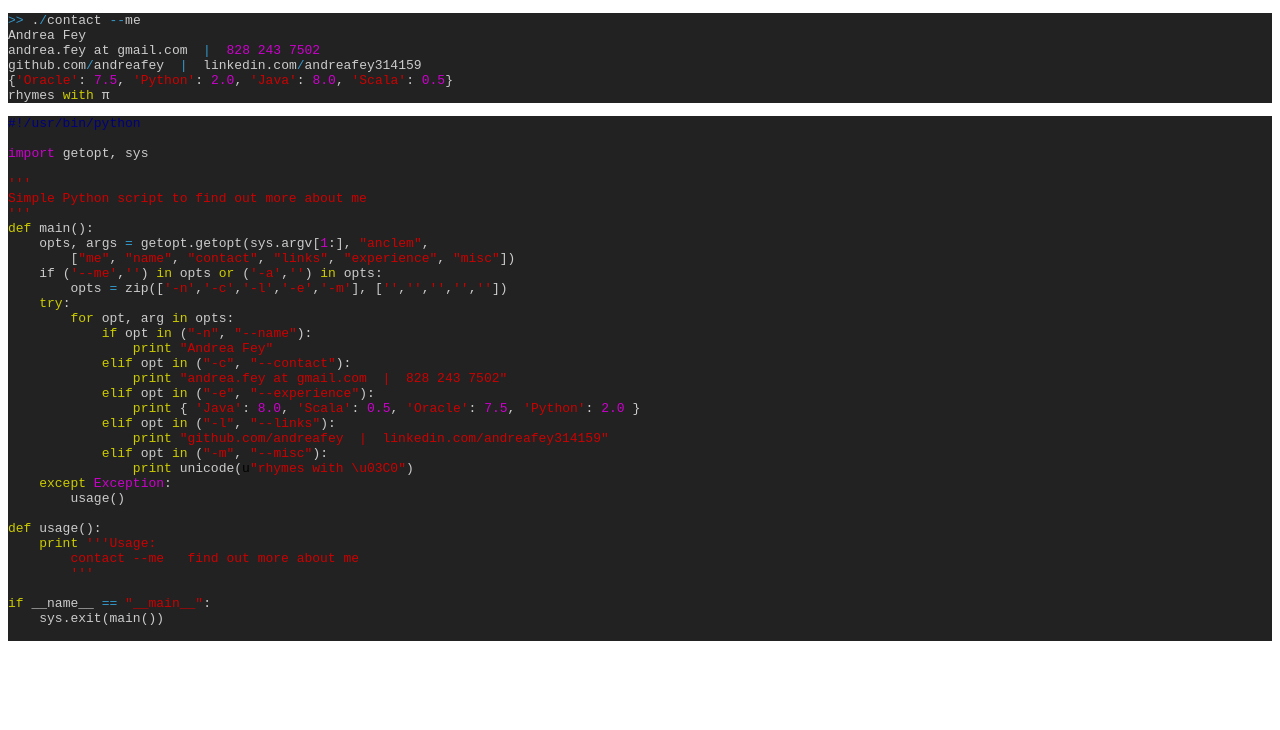
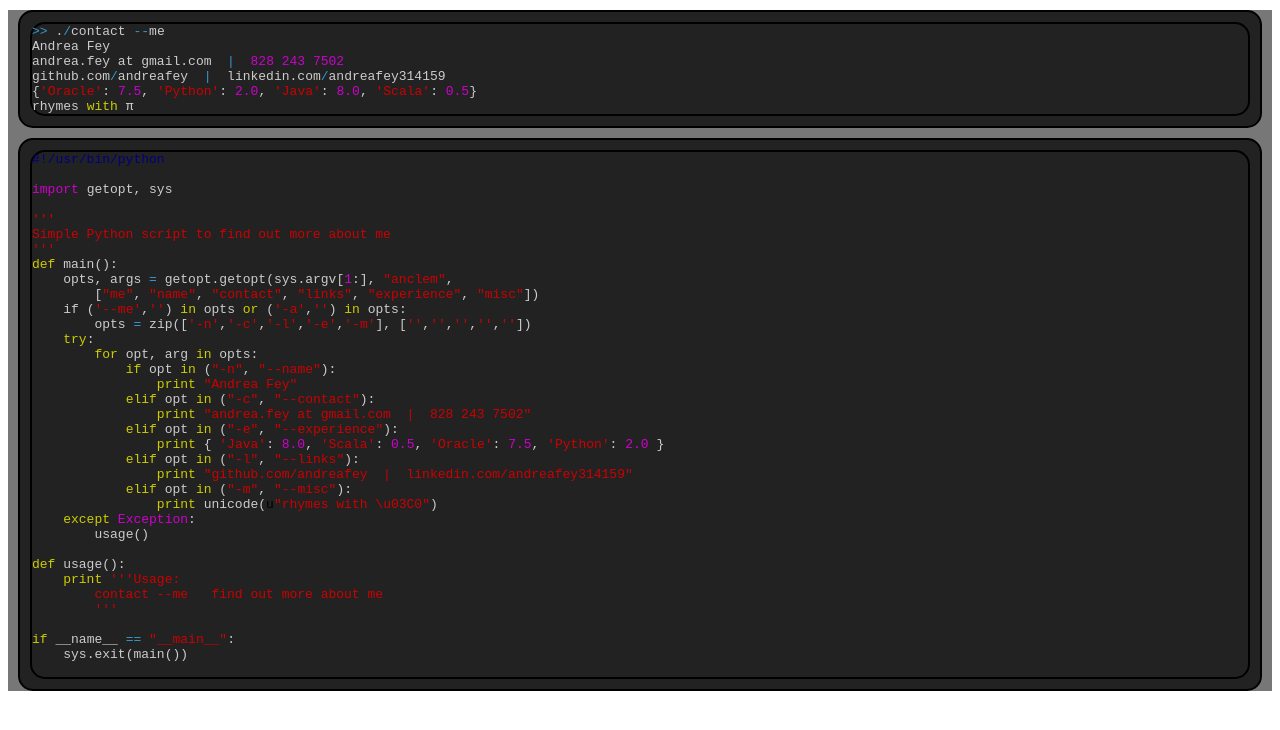
Before and after one commit to andreafey/businesscard, a Jekyll site: the page built from index.md, in a window 1280 px wide. Shown: the top 730 px of the page. Built offline with Jekyll 4.4.1, drawn with Linux system fonts in a browser that asks for light colours; Markdown is read by kramdown in place of the engine named in the settings.

Commit message:
add custom stylesheet

```diff
--- a/_layouts/default.html
+++ b/_layouts/default.html
@@ -2,8 +2,9 @@
 <html>
   <head>
     <title>{{ page.title }}</title>
+    <link rel="shortcut icon" type="image/png" href="/i/pi14.png">
+    <link rel="stylesheet" href="/css/custom.css">
     <link rel="stylesheet" href="/css/vim.css">
-    <link rel="shortcut icon" type="image/png" href="/i/pi14.png">
   </head>
   <body>
     <div class="site">{{ content }}</div>
```
